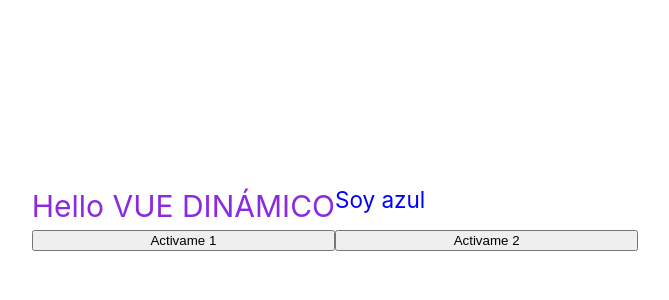
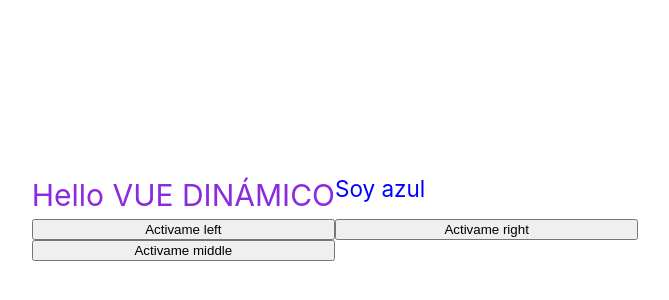
Before and after one commit to Alek30k/My-first-vue, a Vue app: page / in a window 1280 px wide. Shown: the part 184-484 px from the top of the page, without its empty margins (305-974 px from the left). Built offline with nearby package versions, Linux system fonts and the light colour scheme.

Commit message:
last commit

```diff
--- a/src/App.vue
+++ b/src/App.vue
@@ -23,8 +23,8 @@
 
 //método - methods
 
-const handleClick = () => {
-  console.log("hiciste click");
+const handleClick = (e) => {
+  console.log(e);
 };
 </script>
 
@@ -37,8 +37,11 @@
     </li>
   </ul> -->
 
-  <button @click="handleClick">Activame 1</button>
-  <button v-on:click="handleClick">Activame 2</button>
+  <button @click.left="handleClick('text Left')">Activame left</button>
+  <button v-on:click.right="handleClick('text Right')">Activame right</button>
+  <button v-on:click.middle="handleClick('text Middle')">
+    Activame middle
+  </button>
 </template>
 
 <style>
```
